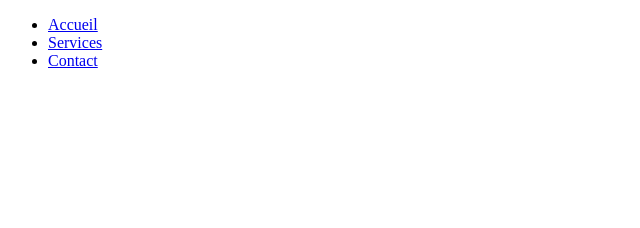
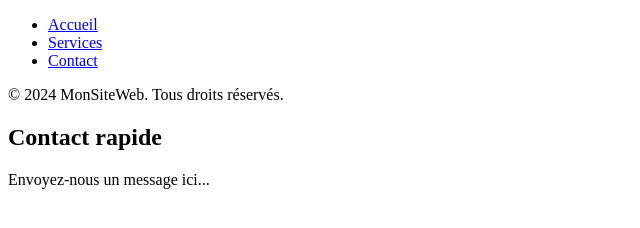
Before and after one commit to raniaby/projet, a plain HTML site: page index.html in a window 1280 px wide. Shown: the whole page, without its empty margins (0-640 px from the left). Drawn offline with Linux system fonts and the light colour scheme.

Commit message:
Modification du pied de page dans la branche principale.

```diff
--- a/index.html
+++ b/index.html
@@ -1,8 +1,8 @@
 <!DOCTYPE html>
 <html lang="en">
   <head>
-    <meta charset="UTF-8">
-    <meta name="viewport" content="width=device-width, initial-scale=1.0">
+    <meta charset="UTF-8" />
+    <meta name="viewport" content="width=device-width, initial-scale=1.0" />
     <title>Document</title>
   </head>
   <body>
@@ -13,6 +13,13 @@
         <li><a href="#">Contact</a></li>
       </ul>
     </nav>
+    <footer>
+      <p>&copy; 2024 MonSiteWeb. Tous droits réservés.</p>
+    </footer>
 
+    <section>
+      <h2>Contact rapide</h2>
+      <p>Envoyez-nous un message ici...</p>
+    </section>
   </body>
 </html>
```
Lines whose indentation alone changed are shown as unchanged.
